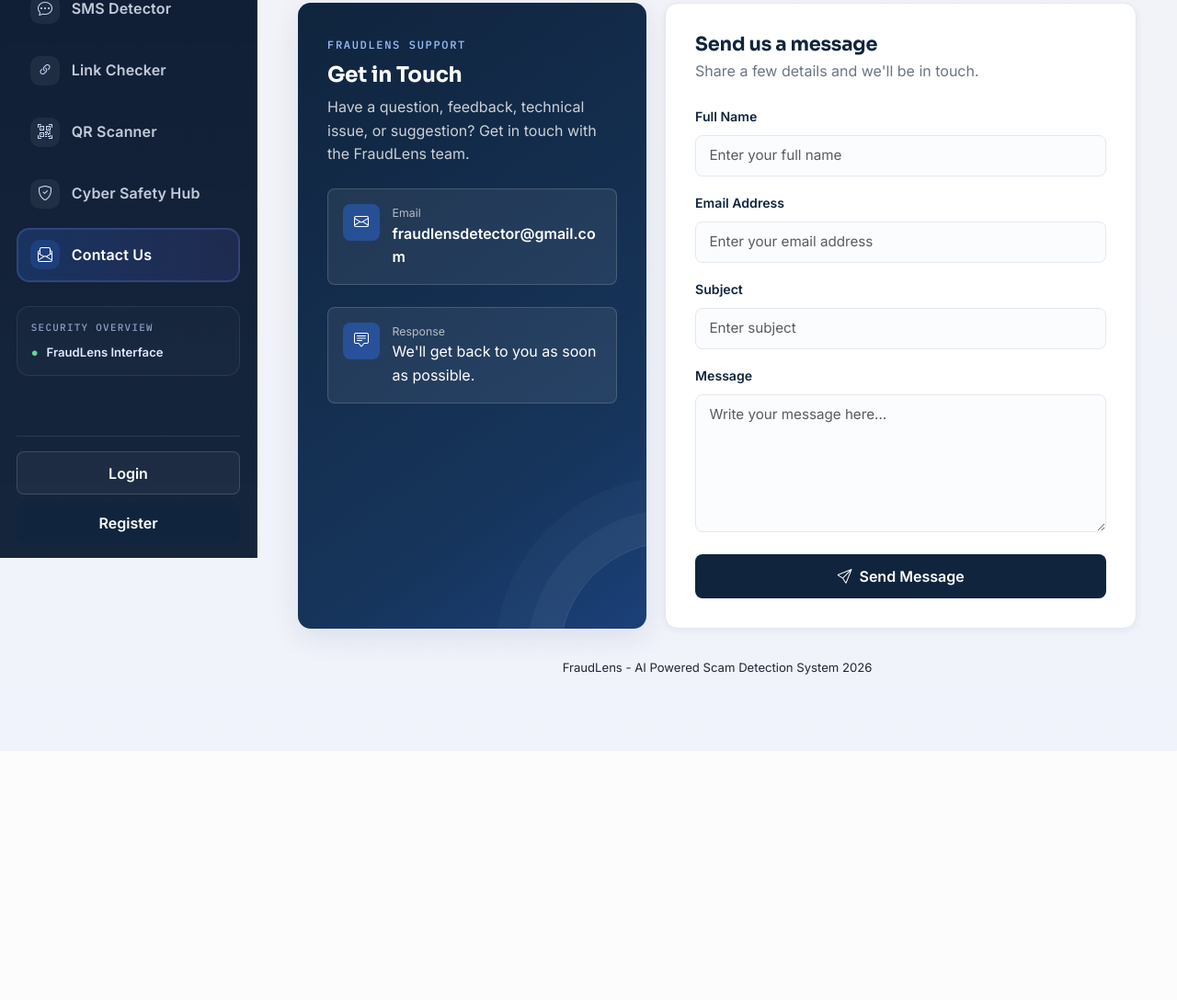
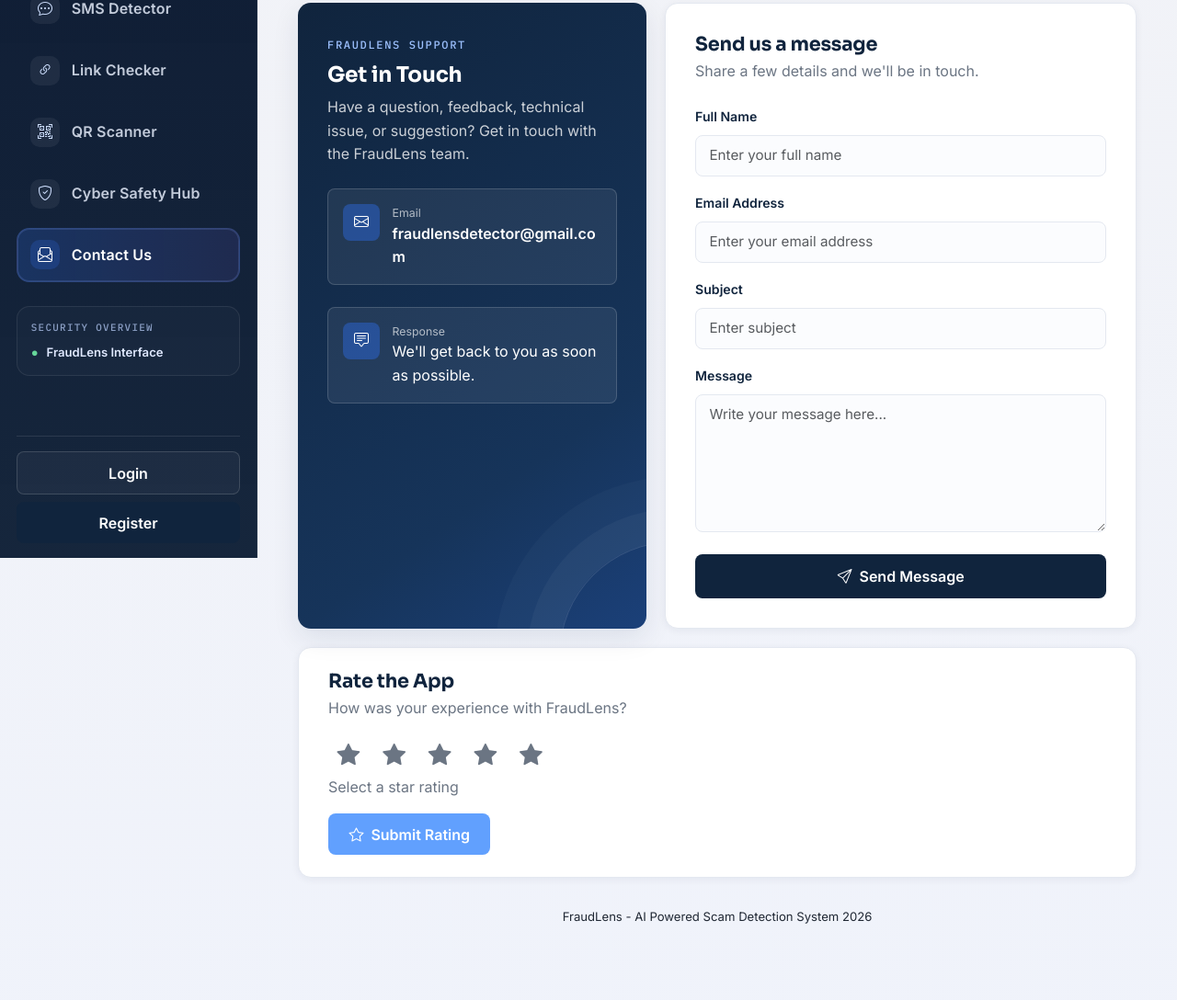
Before and after one commit to tejasmanevk18-hash/FraudLens, a Flask app: page /contact in a window 1280 px wide. Shown: the part 193-1281 px from the top of the page at 92% size. Before the commit the page ends 1009 px from the top, so only its background shows below. Run offline with Flask 3, Linux system fonts and the light colour scheme.

Commit message:
Updated Rating Feature

```diff
--- a/app.py
+++ b/app.py
@@ -13,6 +13,7 @@ Run:
 import io
 import json
 import html
+import hmac
 import os
 import re
 import secrets
@@ -247,6 +248,10 @@ def contact():
     form_data = {"name": "", "email": "", "subject": "", "message": ""}
     status_message = None
     status_type = None
+    rating_csrf_token = session.get("rating_csrf_token")
+    if not rating_csrf_token:
+        rating_csrf_token = secrets.token_urlsafe(32)
+        session["rating_csrf_token"] = rating_csrf_token
 
     if request.method == "POST":
         form_data = {
@@ -278,7 +283,7 @@ def contact():
             return render_template(
                 "contact.html", form_data=form_data,
                 status_message=status_message, status_type=status_type,
-                user=current_user_from_session()
+                user=current_user_from_session(), rating_csrf_token=rating_csrf_token
             ), 400
 
         submitted_at = datetime.utcnow().strftime("%Y-%m-%d %H:%M UTC")
@@ -322,8 +327,55 @@ def contact():
     return render_template(
         "contact.html", form_data=form_data,
         status_message=status_message, status_type=status_type,
-        user=current_user_from_session()
+        user=current_user_from_session(), rating_csrf_token=rating_csrf_token
     )
+
+
+@app.route("/api/submit-rating", methods=["POST"])
+def submit_rating():
+    csrf_token = session.get("rating_csrf_token", "")
+    submitted_token = request.headers.get("X-CSRF-Token", "")
+    if not csrf_token or not hmac.compare_digest(csrf_token, submitted_token):
+        return jsonify(success=False, message="Please refresh the page and try again."), 403
+
+    data = request.get_json(silent=True)
+    if not isinstance(data, dict):
+        return jsonify(success=False, message="Please select a rating from 1 to 5 stars."), 400
+
+    rating = data.get("rating")
+    if type(rating) is not int or not 1 <= rating <= 5:
+        return jsonify(success=False, message="Please select a rating from 1 to 5 stars."), 400
+
+    stars = "⭐" * rating + "☆" * (5 - rating)
+    email_subject = "New FraudLens App Rating Received"
+    email_text = (
+        "New app rating received!\n\n"
+        "Application: FraudLens - AI Powered Scam Detection System 2026\n"
+        f"Rating: {rating} out of 5 stars\n"
+        f"Rating: {stars}\n\n"
+        "A user has submitted a rating for the FraudLens application."
+    )
+    email_html = f"""
+    <html><body style="font-family:Arial,sans-serif;color:#1f2733;line-height:1.6">
+      <h2>New app rating received!</h2>
+      <p><strong>Application:</strong> FraudLens - AI Powered Scam Detection System 2026</p>
+      <p><strong>Rating:</strong> {rating} out of 5 stars</p>
+      <p><strong>Rating:</strong> {stars}</p>
+      <p>A user has submitted a rating for the FraudLens application.</p>
+    </body></html>
+    """
+    try:
+        sent = send_brevo_email(
+            "fraudlensdetector@gmail.com", email_subject, email_html,
+            text_content=email_text
+        )
+    except Exception:
+        app.logger.exception("App rating notification could not be sent.")
+        sent = False
+
+    if not sent:
+        return jsonify(success=False, message="We couldn't send your rating right now. Please try again."), 503
+    return jsonify(success=True, message="Thank you for rating FraudLens!"), 200
 
 
 FORGOT_PASSWORD_TEMPLATE = """
--- a/static/css/style.css
+++ b/static/css/style.css
@@ -2467,8 +2467,34 @@ body:has(> .page-shell > .fl-footer) > .page-shell {
 .contact-submit { min-height: 48px; }
 .contact-submit:disabled { opacity: 0.78; cursor: wait; }
 .contact-alert { border-radius: var(--radius-sm); }
+.app-rating-card { margin-top: 1.25rem; padding: 1.5rem 2rem; }
+.app-rating-card h2 { font-size: 1.3rem; }
+.app-rating-stars { display: flex; gap: 0.35rem; width: fit-content; }
+.app-rating-star {
+  display: grid;
+  width: 44px;
+  height: 44px;
+  padding: 0;
+  place-items: center;
+  border: 0;
+  border-radius: var(--radius-sm);
+  color: var(--muted-color);
+  background: transparent;
+  font-size: 1.55rem;
+  transition: color 140ms ease, background-color 140ms ease;
+}
+.app-rating-star:hover, .app-rating-star:focus-visible { background: rgba(47,111,237,0.08); }
+.app-rating-star.is-active { color: #e5a900; }
+.app-rating-star:focus-visible { outline: 2px solid var(--primary-color); outline-offset: 2px; }
+.app-rating-selection { min-height: 1.5rem; }
+.app-rating-submit { min-height: 44px; }
+.app-rating-submit:disabled { opacity: 0.65; cursor: not-allowed; }
+.app-rating-status:empty { display: none; }
 @media (max-width: 767.98px) {
   .contact-page { margin-top: 1.5rem; }
   .contact-layout { grid-template-columns: 1fr; }
   .contact-info-panel, .contact-form-card { padding: 1.4rem; }
-}
+  .app-rating-card { padding: 1.4rem; }
+  .app-rating-stars { gap: 0.2rem; }
+  .app-rating-star { width: 40px; height: 40px; }
+}
--- a/templates/contact.html
+++ b/templates/contact.html
@@ -131,6 +131,24 @@
     </section>
   </div>
 
+  <section class="fl-card app-rating-card" aria-labelledby="appRatingTitle" data-csrf-token="{{ rating_csrf_token }}" data-submit-url="{{ url_for('submit_rating') }}">
+    <h2 id="appRatingTitle" class="mb-1">Rate the App</h2>
+    <p class="text-muted-soft mb-3">How was your experience with FraudLens?</p>
+    <div class="app-rating-stars" role="group" aria-label="Choose a rating from 1 to 5 stars">
+      {% for rating in range(1, 6) %}
+      <button class="app-rating-star" type="button" data-rating="{{ rating }}" aria-label="{{ rating }} out of 5 stars" aria-pressed="false">
+        <i class="bi bi-star-fill" aria-hidden="true"></i>
+      </button>
+      {% endfor %}
+    </div>
+    <p class="app-rating-selection text-muted-soft mb-3" aria-live="polite">Select a star rating</p>
+    <button class="btn btn-primary app-rating-submit" type="button" disabled>
+      <span class="app-rating-submit-label"><i class="bi bi-star me-2" aria-hidden="true"></i>Submit Rating</span>
+      <span class="app-rating-submit-loading d-none"><span class="spinner-border spinner-border-sm me-2" aria-hidden="true"></span>Submitting...</span>
+    </button>
+    <div class="app-rating-status mt-3" role="status" aria-live="polite"></div>
+  </section>
+
   <footer class="fl-footer text-center">FraudLens - AI Powered Scam Detection System 2026</footer>
 </div>
   </main>
@@ -139,6 +157,89 @@
 <script src="https://cdn.jsdelivr.net/npm/bootstrap@5.3.3/dist/js/bootstrap.bundle.min.js"></script>
 <script src="{{ url_for('static', filename='js/script.js') }}"></script>
 <script>
+  const ratingSection = document.querySelector('.app-rating-card');
+  const ratingStars = Array.from(ratingSection.querySelectorAll('.app-rating-star'));
+  const ratingSubmit = ratingSection.querySelector('.app-rating-submit');
+  const ratingSelection = ratingSection.querySelector('.app-rating-selection');
+  const ratingStatus = ratingSection.querySelector('.app-rating-status');
+  let selectedRating = 0;
+  let hoverRating = 0;
+
+  function renderRating() {
+    const displayedRating = hoverRating || selectedRating;
+    ratingStars.forEach((star, index) => {
+      const isActive = index < displayedRating;
+      star.classList.toggle('is-active', isActive);
+      star.setAttribute('aria-pressed', String(index + 1 === selectedRating));
+    });
+    ratingSelection.textContent = selectedRating
+      ? `${selectedRating} out of 5 stars selected`
+      : 'Select a star rating';
+    ratingSubmit.disabled = selectedRating === 0;
+  }
+
+  ratingStars.forEach((star) => {
+    const rating = Number(star.dataset.rating);
+    star.addEventListener('click', () => {
+      selectedRating = rating;
+      ratingStatus.replaceChildren();
+      renderRating();
+    });
+    star.addEventListener('pointerenter', () => {
+      hoverRating = rating;
+      renderRating();
+    });
+    star.addEventListener('focus', () => {
+      hoverRating = rating;
+      renderRating();
+    });
+    star.addEventListener('blur', () => {
+      hoverRating = 0;
+      renderRating();
+    });
+  });
+
+  ratingSection.querySelector('.app-rating-stars').addEventListener('pointerleave', () => {
+    hoverRating = 0;
+    renderRating();
+  });
+
+  ratingSubmit.addEventListener('click', async () => {
+    if (!selectedRating || ratingSubmit.disabled) return;
+    ratingSubmit.disabled = true;
+    ratingSubmit.querySelector('.app-rating-submit-label').classList.add('d-none');
+    ratingSubmit.querySelector('.app-rating-submit-loading').classList.remove('d-none');
+    ratingStatus.replaceChildren();
+
+    try {
+      const response = await fetch(ratingSection.dataset.submitUrl, {
+        method: 'POST',
+        credentials: 'same-origin',
+        headers: {
+          'Content-Type': 'application/json',
+          'X-CSRF-Token': ratingSection.dataset.csrfToken
+        },
+        body: JSON.stringify({ rating: selectedRating })
+      });
+      const result = await response.json();
+      const message = document.createElement('div');
+      message.className = `alert alert-${response.ok && result.success ? 'success' : 'danger'} contact-alert mb-0`;
+      message.textContent = response.ok && result.success
+        ? result.message
+        : (result.message || "We couldn't send your rating right now. Please try again.");
+      ratingStatus.append(message);
+    } catch (error) {
+      const message = document.createElement('div');
+      message.className = 'alert alert-danger contact-alert mb-0';
+      message.textContent = "We couldn't send your rating right now. Please try again.";
+      ratingStatus.append(message);
+    } finally {
+      ratingSubmit.querySelector('.app-rating-submit-label').classList.remove('d-none');
+      ratingSubmit.querySelector('.app-rating-submit-loading').classList.add('d-none');
+      ratingSubmit.disabled = selectedRating === 0;
+    }
+  });
+
   document.getElementById('contactForm').addEventListener('submit', function () {
     const button = document.getElementById('contactSubmit');
     button.disabled = true;
```
